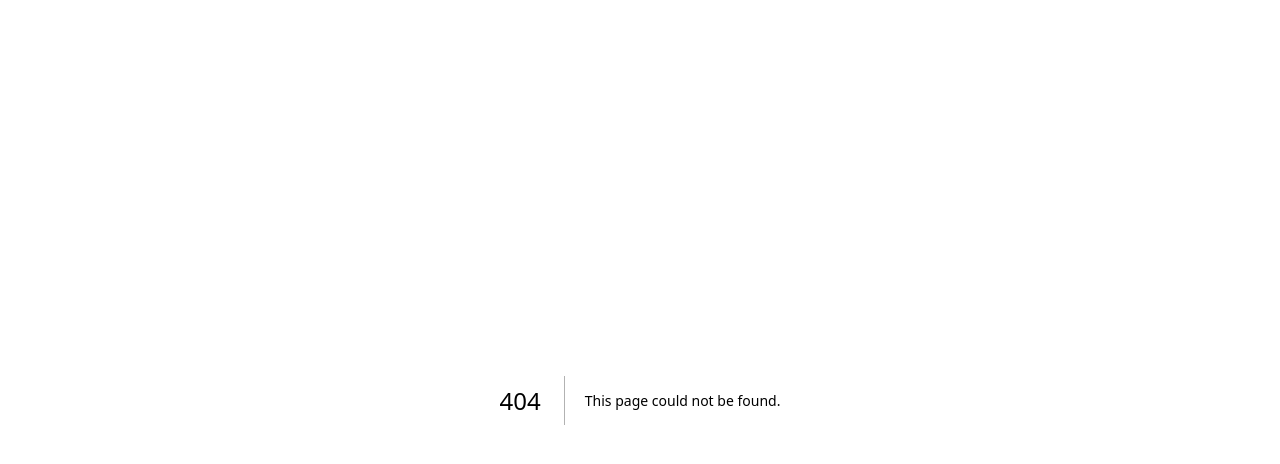
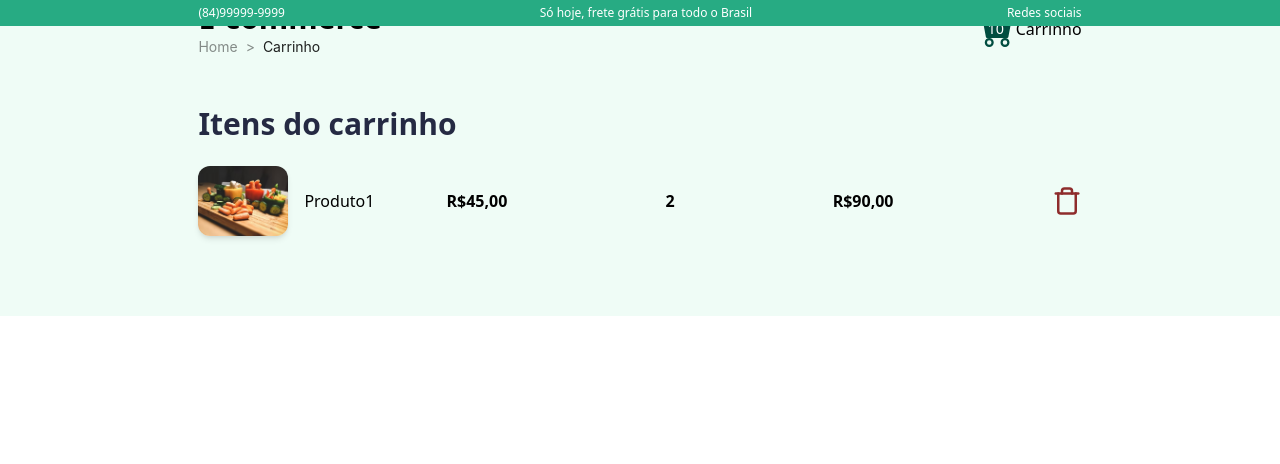
Before and after one commit to lucasptcastro/e-commerce, a Next.js app: page /carrinho in a window 1280 px wide. Before the commit this address had no page. Shown: the top 464 px of the page. Built offline with nearby package versions, Linux system fonts and the light colour scheme.

Commit message:
✨ feat: created car page

```diff
--- /dev/null
+++ b/src/pages/carrinho/index.tsx
@@ -0,0 +1,95 @@
+"use client";
+// Next
+import Image from "next/image";
+import Link from "next/link";
+
+// React
+import React from "react";
+
+// Components
+import Layout from "../layout";
+
+// Icons
+import { BsFillCartFill } from "react-icons/bs";
+import { FiTrash } from "react-icons/fi";
+
+// AntDesign
+import { Breadcrumb } from "antd";
+
+export default function Carrinho(produtos: Array<string>) {
+  console.log(produtos);
+
+  return (
+    <>
+      <Layout>
+        <div className="flex flex-col gap-12">
+          {/* Logo + Carrinho */}
+          <div className="flex flex-row justify-between items-center">
+            <div>
+              <Link
+                href="/"
+                className="text-3xl text-black font-bold phones:text-xl"
+              >
+                E-commerce
+              </Link>
+
+              {/* Breadcrumb */}
+              <Breadcrumb
+                separator=">"
+                items={[{ title: "Home", href: "/" }, { title: "Carrinho" }]}
+              />
+            </div>
+            <div className="flex flex-row items-center gap-5">
+              <div className="flex justify-center items-center text-center">
+                <BsFillCartFill
+                  className="absolute text-4xl phones:text-3xl"
+                  color="#014D40"
+                />
+                <span className="absolute text-[1.8vh] text-white phones:text-sm">
+                  10
+                </span>
+              </div>
+              <p className="phones:text-sm">Carrinho</p>
+            </div>
+          </div>
+
+          {/* Items */}
+          <div className="flex flex-col gap-[3vh]">
+            <div>
+              <h1 className="text-3xl font-semibold text-[#252A43]">
+                Itens do carrinho
+              </h1>
+            </div>
+
+            {/* Produtos */}
+            <div className="flex flex-col gap-5">
+              <div className="flex flex-row justify-between items-center w-full">
+                <div className="flex flex-row items-center gap-[2vh] w-[90px] h-[70px] responsive:w-full">
+                  <Image
+                    className="rounded-xl shadow-md w-full h-full object-cover object-center responsive:w-full responsive:h-fit"
+                    alt="example"
+                    src={`/images/card1.jpg`}
+                    width={100}
+                    height={100}
+                  />
+                  <p>Produto1</p>
+                </div>
+
+                {/* Informações */}
+
+                <p className="font-bold">R$45,00</p>
+                <p className="font-bold">2</p>
+                <p className="font-bold">R$90,00</p>
+
+                {/* Remover produto */}
+                <div>
+                  <FiTrash color="#8E2C2C" size={30} />
+                </div>
+              </div>
+            </div>
+          </div>
+        </div>
+      </Layout>
+    </>
+  );
+}
```
